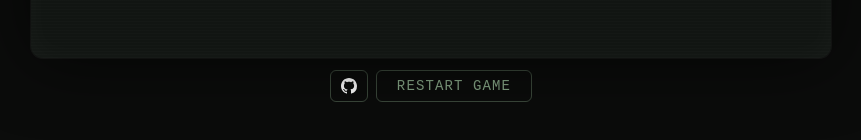
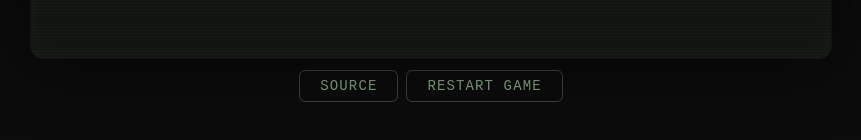
Before and after one commit to minhqdao/oregon-fortran-wasm, a plain HTML site: page web/index.html in a window 1280 px wide. Shown: the part 574-714 px from the top of the page, without its empty margins (209-1070 px from the left). Drawn offline with Linux system fonts and the light colour scheme.

Commit message:
Replace gh icon with text

```diff
--- a/web/index.html
+++ b/web/index.html
@@ -144,14 +144,18 @@
         border: 1px solid rgba(200, 248, 200, 0.25);
         border-radius: 6px;
         color: rgba(200, 248, 200, 0.65);
+        font-size: 14px;
         justify-content: center;
+        letter-spacing: 0.08em;
         outline: 0;
-        padding: 0 10px;
+        padding: 7px 20px;
         text-decoration: none;
+        text-transform: uppercase;
         transition:
           background-color 0.18s ease-out,
           border-color 0.18s ease-out,
-          color 0.18s ease-out;
+          color 0.18s ease-out,
+          text-shadow 0.18s ease-out;
       }
       button {
         --button-transition: 0.18s ease-out;
@@ -186,6 +190,7 @@
           background: rgba(200, 248, 200, 0.04);
           border-color: rgba(200, 248, 200, 0.7);
           color: #c8f8c8;
+          text-shadow: 0 0 5px rgba(200, 248, 200, 0.5);
         }
       }
       @media (hover: none) {
@@ -304,13 +309,8 @@
           href="https://github.com/minhqdao/oregon-fortran-wasm"
           target="_blank"
           rel="noopener noreferrer"
-          aria-label="GitHub"
         >
-          <svg viewBox="0 0 24 24" width="16" height="16" fill="white">
-            <path
-              d="M12 0C5.37 0 0 5.37 0 12c0 5.31 3.435 9.795 8.205 11.385.6.105.825-.255.825-.57 0-.285-.015-1.23-.015-2.235-3.015.555-3.795-.735-4.035-1.41-.135-.345-.72-1.41-1.23-1.695-.42-.225-1.02-.78-.015-.795.945-.015 1.62.87 1.845 1.23 1.08 1.815 2.805 1.305 3.495.99.105-.78.42-1.305.765-1.605-2.67-.3-5.46-1.335-5.46-5.925 0-1.305.465-2.385 1.23-3.225-.12-.3-.54-1.53.12-3.18 0 0 1.005-.315 3.3 1.23.96-.27 1.98-.405 3-.405s2.04.135 3 .405c2.295-1.56 3.3-1.23 3.3-1.23.66 1.65.24 2.88.12 3.18.765.84 1.23 1.905 1.23 3.225 0 4.605-2.805 5.625-5.475 5.925.435.375.81 1.095.81 2.22 0 1.605-.015 2.895-.015 3.3 0 .315.225.69.825.57A12.02 12.02 0 0024 12c0-6.63-5.37-12-12-12z"
-            />
-          </svg>
+          Source
         </a>
         <button id="restart-game" type="button">Restart game</button>
       </div>
```
